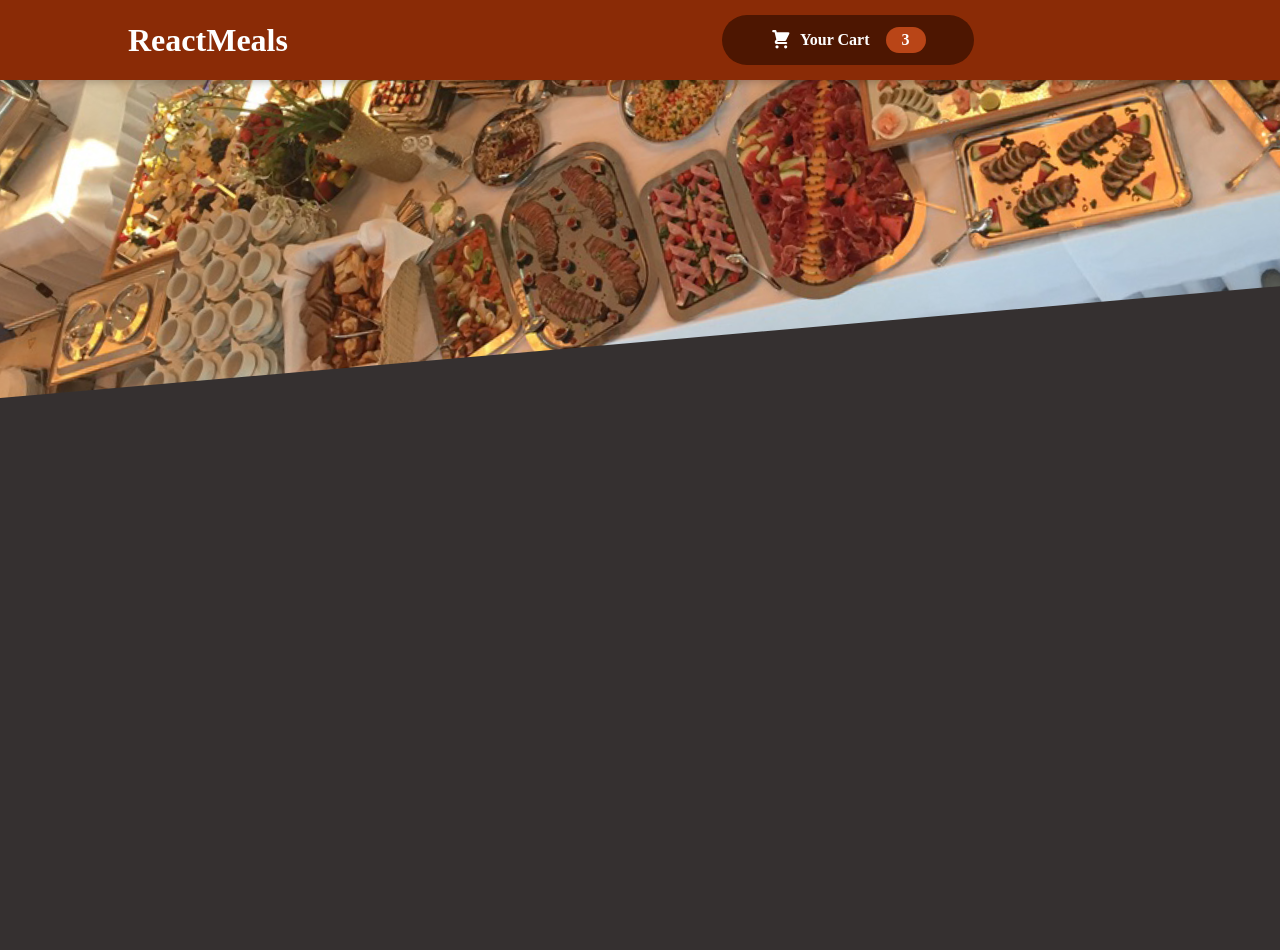
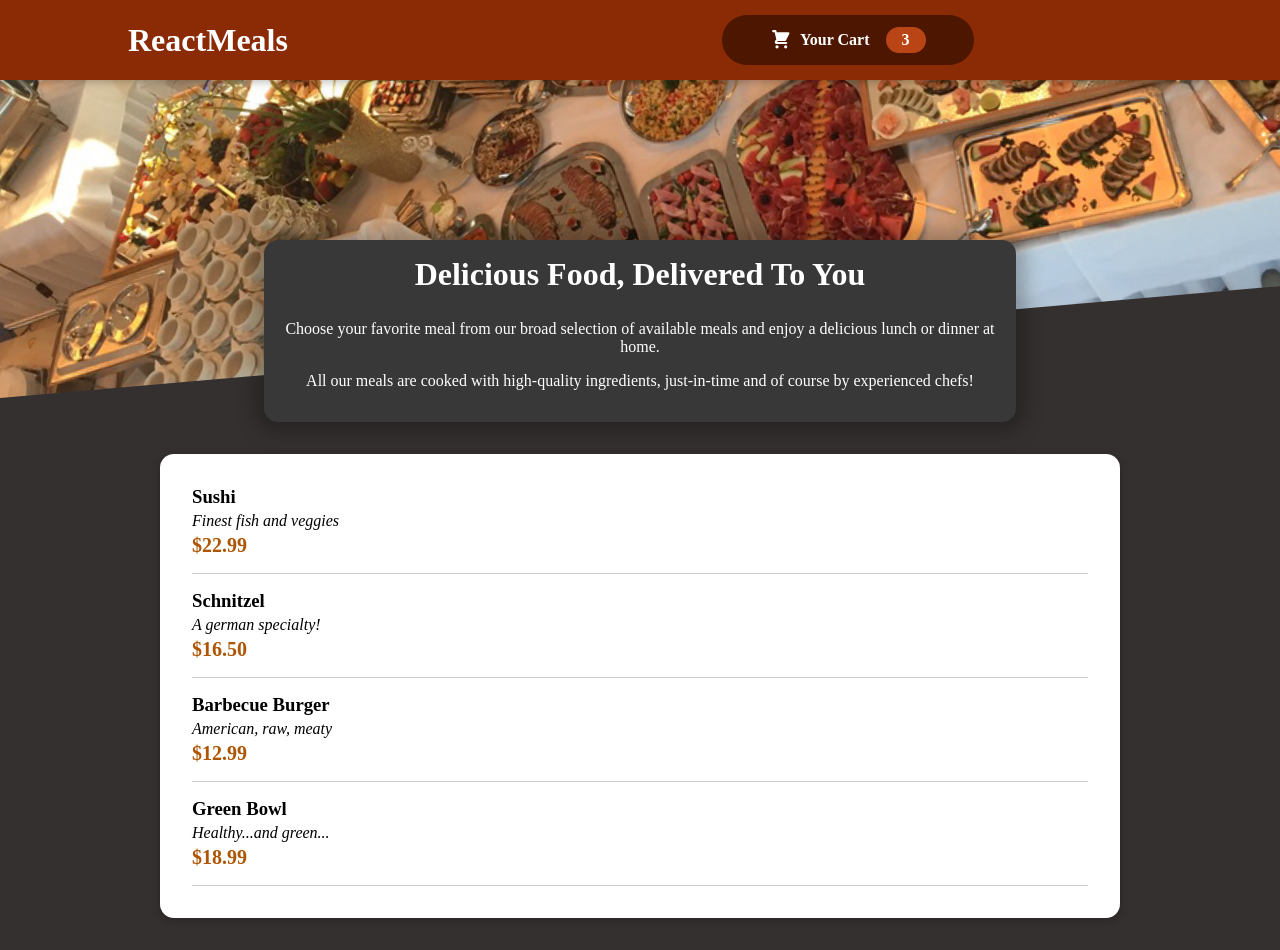
Before and after one commit to ilianrusev/food-order-app-react-udemy, a React (Create React App) app: page / in a window 1280 px wide. Before the commit the page ends 800 px from the top, so only its background shows below. Built offline with nearby package versions, Linux system fonts and the light colour scheme.

Commit message:
meal item and card

```diff
--- a/src/App.js
+++ b/src/App.js
@@ -1,12 +1,16 @@
 import { Fragment } from "react";
 
 import Header from "./components/Layout/Header";
+import Meals from "./components/Meals/Meals";
 
 
 function App() {
   return (
     <Fragment>
       <Header />
+      <main>
+        <Meals/>
+      </main>
     </Fragment>
   );
 }
--- /dev/null
+++ b/src/components/Meals/AvailableMeals.js
@@ -0,0 +1,47 @@
+import Card from '../UI/Card';
+import classes from './AvailableMeals.module.css'
+import MealItem from './MealItem/MealItem';
+
+const DUMMY_MEALS = [
+    {
+        id: 'm1',
+        name: 'Sushi',
+        description: 'Finest fish and veggies',
+        price: 22.99,
+    },
+    {
+        id: 'm2',
+        name: 'Schnitzel',
+        description: 'A german specialty!',
+        price: 16.5,
+    },
+    {
+        id: 'm3',
+        name: 'Barbecue Burger',
+        description: 'American, raw, meaty',
+        price: 12.99,
+    },
+    {
+        id: 'm4',
+        name: 'Green Bowl',
+        description: 'Healthy...and green...',
+        price: 18.99,
+    },
+];
+
+
+const AvailableMeals = () => {
+    const mealsList = DUMMY_MEALS.map(m => <MealItem key={m.id} name={m.name} description={m.description} price={m.price} />);
+
+    return (
+        <section className={classes.meals}>
+            <Card>
+                <ul>
+                    {mealsList}
+                </ul>
+            </Card>
+        </section>
+    )
+}
+
+export default AvailableMeals
--- /dev/null
+++ b/src/components/Meals/AvailableMeals.module.css
@@ -0,0 +1,24 @@
+.meals {
+    max-width: 60rem;
+    width: 90%;
+    margin: 2rem auto;
+    animation: meals-appear 1s ease-out forwards;
+  }
+
+  .meals ul {
+    list-style: none;
+    margin: 0;
+    padding: 0;
+  }
+
+  @keyframes meals-appear {
+    from {
+      opacity: 0;
+      transform: translateY(3rem);
+    }
+
+    to {
+      opacity: 1;
+      transform: translateY(0);
+    }
+  }
--- /dev/null
+++ b/src/components/Meals/MealItem/MealItem.js
@@ -0,0 +1,19 @@
+import classes from './MealItem.module.css'
+
+const MealItem = (props) => {
+    const price = `$${props.price.toFixed(2)}`
+
+    return (
+        <li className={classes.meal}>
+            <div>
+                <h3>{props.name}</h3>
+                <div className={classes.description}>{props.description}</div>
+                <div className={classes.price}>{price}</div>
+            </div>
+            <div>
+            </div>
+        </li>
+    )
+}
+
+export default MealItem
--- /dev/null
+++ b/src/components/Meals/MealItem/MealItem.module.css
@@ -0,0 +1,22 @@
+.meal {
+    display: flex;
+    justify-content: space-between;
+    margin: 1rem;
+    padding-bottom: 1rem;
+    border-bottom: 1px solid #ccc;
+  }
+
+  .meal h3 {
+    margin: 0 0 0.25rem 0;
+  }
+
+  .description {
+    font-style: italic;
+  }
+
+  .price {
+    margin-top: 0.25rem;
+    font-weight: bold;
+    color: #ad5502;
+    font-size: 1.25rem;
+  }
--- /dev/null
+++ b/src/components/Meals/Meals.js
@@ -0,0 +1,15 @@
+import { Fragment } from "react"
+import AvailableMeals from "./AvailableMeals"
+import MealsSummary from "./MealsSummary"
+
+
+const Meals = () => {
+    return (
+        <Fragment>
+            <MealsSummary />
+            <AvailableMeals />
+        </Fragment>
+    )
+}
+
+export default Meals
--- /dev/null
+++ b/src/components/Meals/MealsSummary.js
@@ -0,0 +1,19 @@
+import classes from './MealsSummary.module.css';
+
+const MealsSummary = () => {
+    return (
+        <section className={classes.summary}>
+            <h2>Delicious Food, Delivered To You</h2>
+            <p>
+                Choose your favorite meal from our broad selection of available meals
+                and enjoy a delicious lunch or dinner at home.
+            </p>
+            <p>
+                All our meals are cooked with high-quality ingredients, just-in-time and
+                of course by experienced chefs!
+            </p>
+        </section>
+    );
+};
+
+export default MealsSummary;
--- /dev/null
+++ b/src/components/Meals/MealsSummary.module.css
@@ -0,0 +1,18 @@
+.summary {
+    text-align: center;
+    max-width: 45rem;
+    width: 90%;
+    margin: auto;
+    margin-top: -10rem;
+    position: relative;
+    background-color: #383838;
+    color: white;
+    border-radius: 14px;
+    padding: 1rem;
+    box-shadow: 0 1px 18px 10px rgba(0, 0, 0, 0.25);
+  }
+
+  .summary h2 {
+    font-size: 2rem;
+    margin-top: 0;
+  }
--- /dev/null
+++ b/src/components/UI/Card.js
@@ -0,0 +1,9 @@
+import classes from './Card.module.css'
+
+const Card = (props) => {
+    return (
+        <div className={classes.card}>{props.children}</div>
+    )
+}
+
+export default Card
--- /dev/null
+++ b/src/components/UI/Card.module.css
@@ -0,0 +1,6 @@
+.card {
+    padding: 1rem;
+    box-shadow: 0 2px 8px rgba(0, 0, 0, 0.25);
+    border-radius: 14px;
+    background-color: white;
+  }
```
Also changed, not shown: src/components/Meals/MealItem/MelItemForm.js (added).
